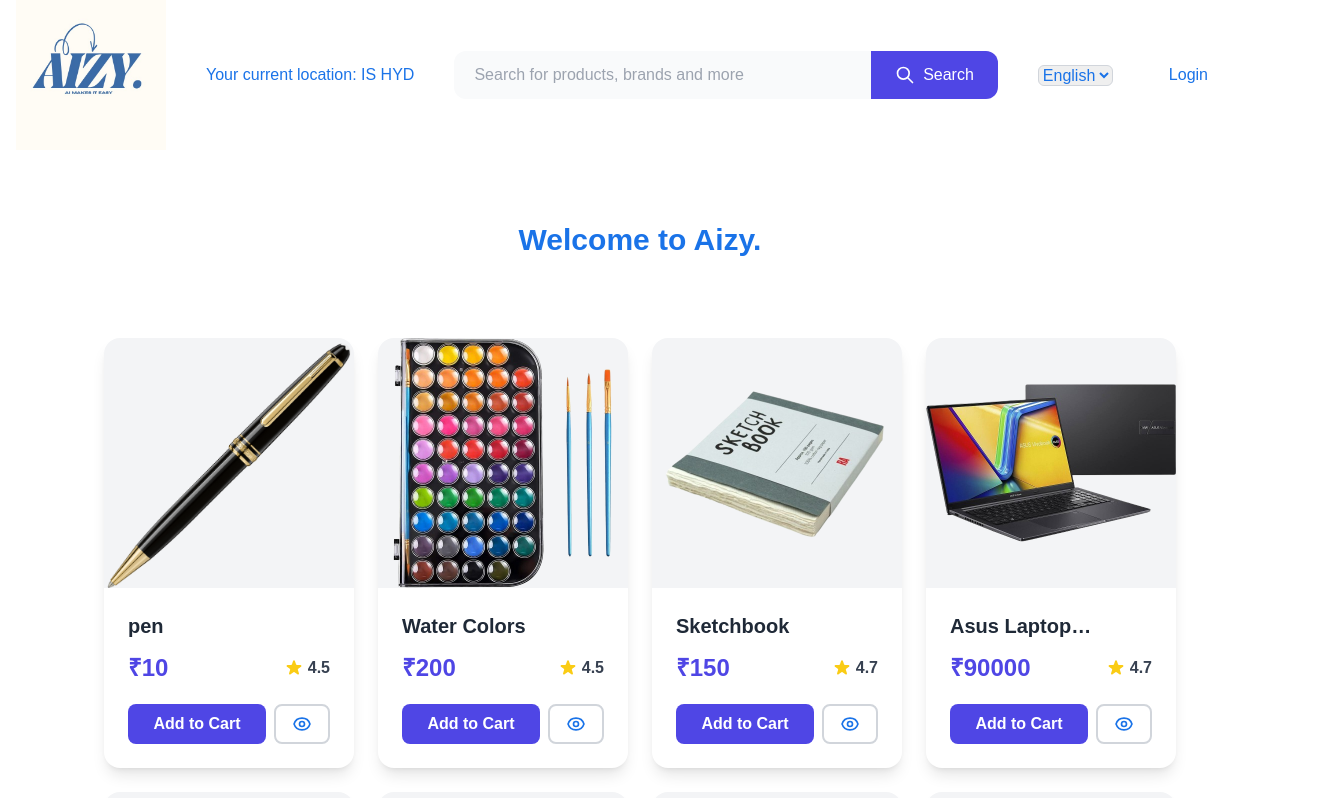
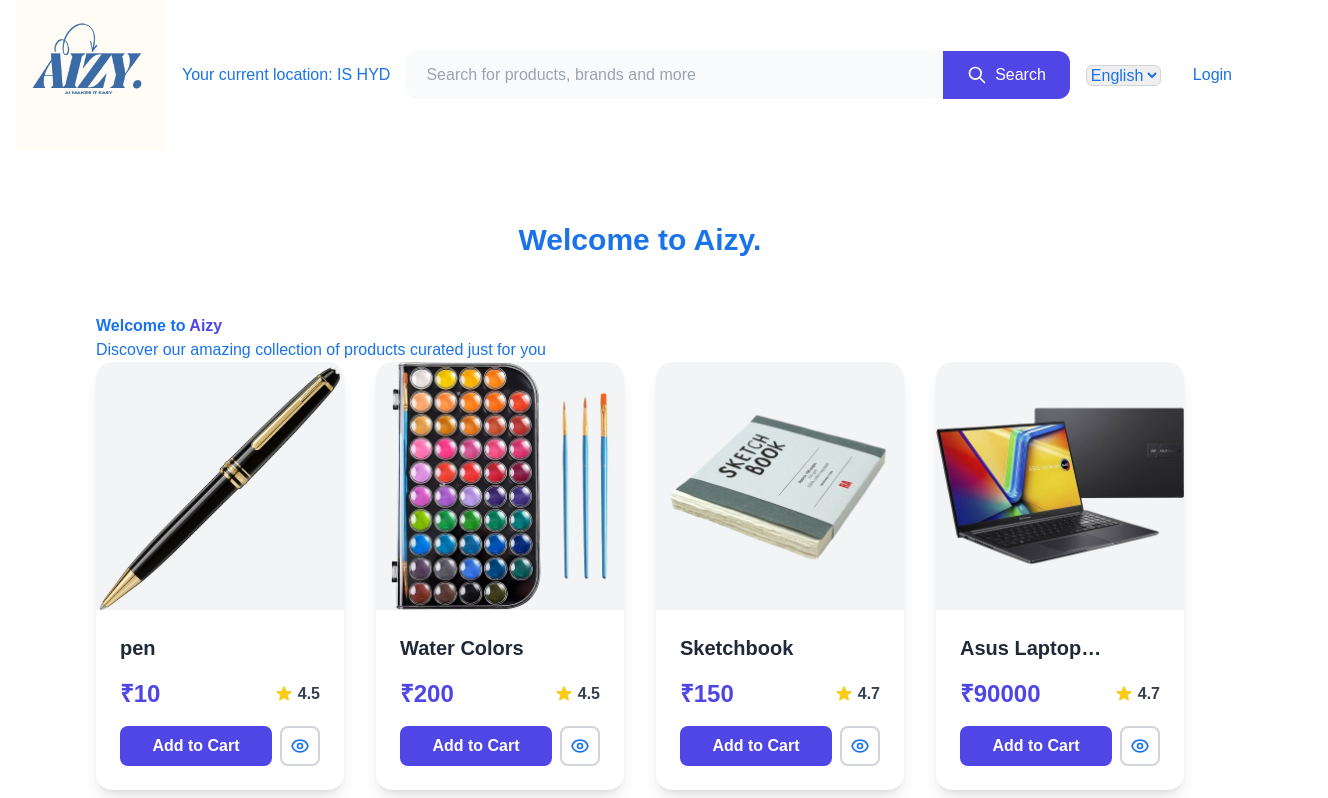
Before and after one commit to kareem1207/Aizy, a Next.js app: page / in a window 1280 px wide. Shown: the top 798 px of the page, 1328 px wide, since content can reach past the window. Built offline with nearby package versions, Linux system fonts and the light colour scheme.

Commit message:
added framer motion styling

```diff
--- a/package.json
+++ b/package.json
@@ -9,10 +9,11 @@
     "lint": "next lint"
   },
   "dependencies": {
+    "framer-motion": "^12.4.7",
+    "geist": "^1.2.0",
     "next": "15.1.7",
     "react": "^19.0.0",
-    "react-dom": "^19.0.0",
-    "geist": "^1.2.0"
+    "react-dom": "^19.0.0"
   },
   "devDependencies": {
     "@eslint/eslintrc": "^3",
--- a/src/components/Card.jsx
+++ b/src/components/Card.jsx
@@ -1,32 +1,52 @@
+"use client";
+
 import Image from "next/image";
+import { motion } from "framer-motion";
+
+const itemVariants = {
+  hidden: { opacity: 0, y: 20 },
+  show: {
+    opacity: 1,
+    y: 0,
+    transition: {
+      duration: 0.5,
+      ease: "easeOut"
+    }
+  }
+};
 
 export const Card = ({ card }) => {
   return (
-        <div className="grid grid-cols-1 gap-6 sm:grid-cols-2 md:grid-cols-3 lg:grid-cols-4 p-6">
+    <div className="grid grid-cols-1 sm:grid-cols-2 md:grid-cols-3 lg:grid-cols-4 gap-8">
       {card.map((item, index) => (
-                <div
+        <motion.div
           key={index}
-                    className="group relative flex flex-col bg-white rounded-2xl shadow-lg hover:shadow-xl transition-all duration-300 overflow-hidden"
+          variants={itemVariants}
+          whileHover={{ scale: 1.03 }}
+          className="bg-white rounded-2xl shadow-lg overflow-hidden hover:shadow-xl transition-shadow duration-300"
         >
-                    <div className="relative w-full pt-[100%] bg-gray-100 overflow-hidden">
+          <div className="relative pt-[100%] bg-gray-100 overflow-hidden">
             <Image
               src={item.image}
               alt={item.name}
               layout="fill"
               objectFit="cover"
-                            className="group-hover:scale-110 transition-transform duration-300"
+              className="transition-transform duration-300 hover:scale-110"
             />
           </div>
 
-                    <div className="p-6 flex flex-col gap-3">
+          <div className="p-6 space-y-4">
             <h2 className="text-xl font-semibold text-gray-800 line-clamp-1">
               {item.name}
             </h2>
 
             <div className="flex items-center justify-between">
-                            <p className="text-2xl font-bold text-indigo-600">
+              <motion.p
+                className="text-2xl font-bold text-indigo-600"
+                whileHover={{ scale: 1.1 }}
+              >
                 ₹{item.price}
-                            </p>
+              </motion.p>
               <div className="flex items-center gap-1">
                 <svg className="w-5 h-5 text-yellow-400" fill="currentColor" viewBox="0 0 20 20">
                   <path d="M9.049 2.927c.3-.921 1.603-.921 1.902 0l1.07 3.292a1 1 0 00.95.69h3.462c.969 0 1.371 1.24.588 1.81l-2.8 2.034a1 1 0 00-.364 1.118l1.07 3.292c.3.921-.755 1.688-1.54 1.118l-2.8-2.034a1 1 0 00-1.175 0l-2.8 2.034c-.784.57-1.838-.197-1.539-1.118l1.07-3.292a1 1 0 00-.364-1.118L2.98 8.72c-.783-.57-.38-1.81.588-1.81h3.461a1 1 0 00.951-.69l1.07-3.292z" />
@@ -35,19 +55,27 @@
               </div>
             </div>
 
-                        <div className="flex gap-2 mt-2">
-                            <button className="flex-1 bg-indigo-600 text-white py-2 rounded-lg font-semibold hover:bg-indigo-700 transition-colors p-2">
+            <div className="flex gap-2">
+              <motion.button
+                whileHover={{ scale: 1.05 }}
+                whileTap={{ scale: 0.95 }}
+                className="flex-1 bg-indigo-600 text-white py-2 rounded-lg font-semibold hover:bg-indigo-700 transition-colors"
+              >
                 Add to Cart
-                            </button>
-                            <button className="px-4 py-2 border-2 border-gray-300 rounded-lg hover:border-indigo-600 hover:text-indigo-600 transition-colors">
+              </motion.button>
+              <motion.button
+                whileHover={{ scale: 1.05 }}
+                whileTap={{ scale: 0.95 }}
+                className="p-2 border-2 border-gray-300 rounded-lg hover:border-indigo-600 hover:text-indigo-600 transition-colors"
+              >
                 <svg className="w-5 h-5" fill="none" stroke="currentColor" viewBox="0 0 24 24">
                   <path strokeLinecap="round" strokeLinejoin="round" strokeWidth={2} d="M15 12a3 3 0 11-6 0 3 3 0 016 0z" />
                   <path strokeLinecap="round" strokeLinejoin="round" strokeWidth={2} d="M2.458 12C3.732 7.943 7.523 5 12 5c4.478 0 8.268 2.943 9.542 7-1.274 4.057-5.064 7-9.542 7-4.477 0-8.268-2.943-9.542-7z" />
                 </svg>
-                            </button>
+              </motion.button>
             </div>
           </div>
-                </div>
+        </motion.div>
       ))}
     </div>
   );
--- a/src/ui/Footer.jsx
+++ b/src/ui/Footer.jsx
@@ -44,7 +44,7 @@
         <Link
             href={socialData.href}
             target="_blank"
-            className="text-gray-600 hover:text-indigo-600 transition-colors transform hover:scale-110 duration-200"
+            className="inline-flex items-center justify-center text-gray-600 hover:text-indigo-600 transition-colors transform hover:scale-110 duration-200"
             aria-label={platform}
         >
             {socialData.icon}
@@ -123,13 +123,13 @@
                 </div>
 
                 {/* Bottom Bar */}
-                <div className="border-t pt-8 flex flex-col md:flex-row justify-between items-center gap-4">
+                <div className="border-t pt-8 flex flex-col items-center gap-6">
                     <p className="text-gray-600 text-sm">
                         © {year} Your Company. All rights reserved.
                     </p>
 
                     {/* Social Links */}
-                    <div className="flex items-center gap-6">
+                    <div className="flex items-center justify-center gap-8">
                         {['GitHub', 'X', 'Instagram', 'LinkedIn'].map((social) => (
                             <SocialIcon key={social} platform={social} />
                         ))}
--- a/src/ui/Header.jsx
+++ b/src/ui/Header.jsx
@@ -26,17 +26,17 @@
                     </div>
 
                     {/* Search Bar */}
-                    <div className="hidden md:flex flex-1 max-w-[600px]">
+                    <div className=" md:flex flex-1 max-w-[600px]">
                         <SearchBar />
                     </div>
 
                     {/* Language Selector */}
-                    <div className="hidden md:flex flex-shrink-0">
+                    <div className=" md:flex flex-shrink-0">
                         <Language />
                     </div>
 
                     {/* User Profile */}
-                    <div className="hidden md:flex flex-shrink-0">
+                    <div className=" md:flex flex-shrink-0">
                         <User />
                     </div>
 
--- a/src/ui/Home.jsx
+++ b/src/ui/Home.jsx
@@ -1,10 +1,161 @@
-import { Card } from "@/components/Card"
-import data from "@/api/item/data.json"
+"use client";
+
+import { useState, useEffect } from 'react';
+import { Card } from "@/components/Card";
+import data from "@/api/item/data.json";
+import { motion, AnimatePresence } from "framer-motion";
+
+const containerVariants = {
+  hidden: { opacity: 0 },
+  show: {
+    opacity: 1,
+    transition: {
+      staggerChildren: 0.2,
+      delayChildren: 0.3,
+      duration: 0.5,
+      ease: "easeOut"
+    }
+  }
+};
+
+const titleVariants = {
+  hidden: { y: -100, opacity: 0 },
+  show: {
+    y: 0,
+    opacity: 1,
+    transition: {
+      type: "spring",
+      stiffness: 100,
+      damping: 15,
+      duration: 0.8
+    }
+  }
+};
+
+const backgroundVariants = {
+  hidden: { opacity: 0 },
+  show: {
+    opacity: 1,
+    transition: {
+      duration: 1.5,
+      ease: "easeOut"
+    }
+  }
+};
+
+const textVariants = {
+  hidden: { x: -50, opacity: 0 },
+  show: {
+    x: 0,
+    opacity: 1,
+    transition: {
+      type: "spring",
+      stiffness: 100,
+      damping: 12,
+      duration: 0.8
+    }
+  }
+};
+
+const loadingVariants = {
+  hidden: { scale: 0.8, opacity: 0 },
+  show: {
+    scale: 1,
+    opacity: 1,
+    transition: {
+      duration: 0.5,
+      ease: "easeOut"
+    }
+  }
+};
+
 const Home = () => {
+  const [isLoading, setIsLoading] = useState(true);
+  const [products, setProducts] = useState([]);
 
-    return <>
-        <Card card={data} />
-    </>
-}
+  useEffect(() => {
+    const loadData = async () => {
+      try {
+        setIsLoading(true);
+        await new Promise(resolve => setTimeout(resolve, 1500));
+        setProducts(data);
+      } catch (error) {
+        console.error("Error loading products:", error);
+      } finally {
+        setIsLoading(false);
+      }
+    };
+
+    loadData();
+  }, []);
+
+  return (
+    <AnimatePresence mode="wait">
+      <motion.div
+        key="home-container"
+        initial="hidden"
+        animate="show"
+        exit="hidden"
+        variants={backgroundVariants}
+        className="min-h-screen bg-gradient-to-b from-white to-blue-50 py-16 overflow-hidden"
+      >
+        <motion.div
+          variants={containerVariants}
+          className="container mx-auto px-4 mb-12 text-center"
+        >
+          <motion.h1
+            variants={titleVariants}
+            className="text-4xl md:text-5xl font-bold text-gray-900 mb-4"
+          >
+            Welcome to{" "}
+            <motion.span
+              className="text-indigo-600 inline-block"
+              whileHover={{
+                scale: 1.1,
+                color: "#4F46E5",
+                transition: { duration: 0.2 }
+              }}
+              whileTap={{ scale: 0.95 }}
+            >
+              Aizy
+            </motion.span>
+          </motion.h1>
+          <motion.p
+            variants={textVariants}
+            className="text-lg text-gray-600 max-w-2xl mx-auto"
+          >
+            Discover our amazing collection of products curated just for you
+          </motion.p>
+        </motion.div>
+
+        <motion.div
+          variants={containerVariants}
+          className="container mx-auto px-4"
+        >
+          {isLoading ? (
+            <motion.div
+              variants={loadingVariants}
+              className="flex justify-center items-center h-64"
+            >
+              <motion.div
+                className="w-16 h-16 border-4 border-indigo-600 border-t-transparent rounded-full"
+                animate={{
+                  rotate: 360
+                }}
+                transition={{
+                  duration: 1,
+                  ease: "linear",
+                  repeat: Infinity
+                }}
+              />
+            </motion.div>
+          ) : (
+            <Card card={products} />
+          )}
+        </motion.div>
+      </motion.div>
+    </AnimatePresence>
+  );
+};
 
 export default Home;
```
Also changed, not shown: 1 other file (tests, documents, lock files or other folders). Lines whose indentation alone changed are shown as unchanged.
